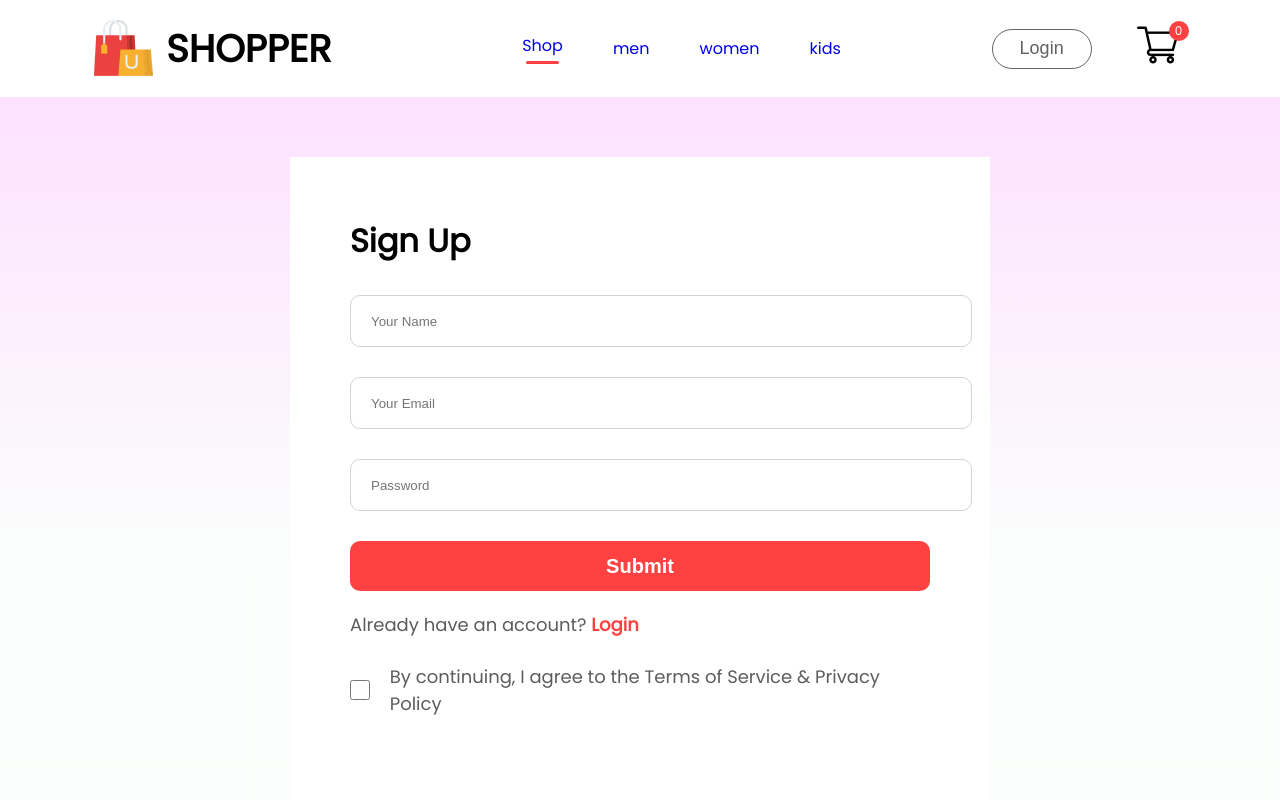
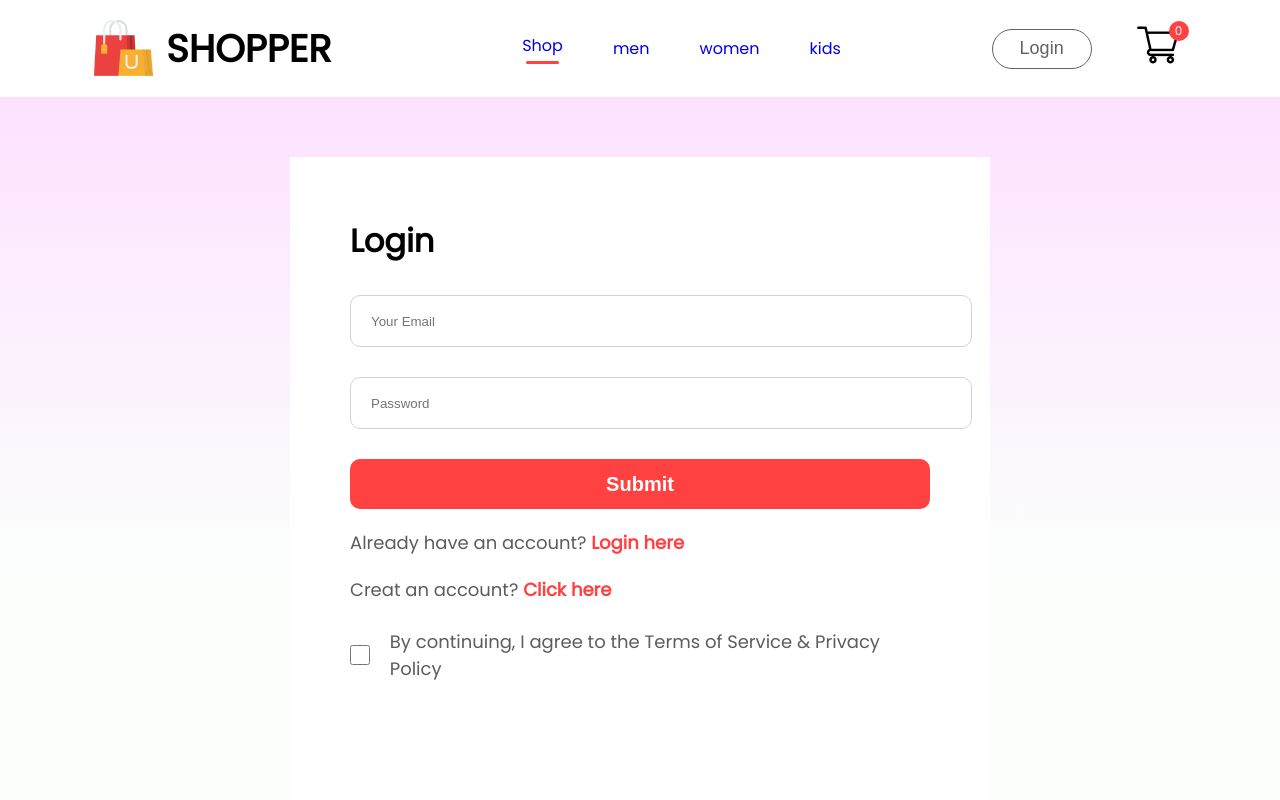
Before and after one commit to OmariMoaad/E-commerce, a React (Create React App) app in the folder frontend/: page /login in a window 1280 px wide. Shown: the top 800 px of the page. Built offline with nearby package versions, Linux system fonts and the light colour scheme.

Commit message:
add endpoint for user login

```diff
--- a/frontend/src/Pages/LoginSignup.jsx
+++ b/frontend/src/Pages/LoginSignup.jsx
@@ -1,23 +1,38 @@
-import React from "react";
+import React, { useState } from "react";
 import "./LoginSignup.css";
 const LoginSignup = () => {
+
+
+const [state, setState] = useState("Login");
+
+
+
+
+
+
   return (
     <div className="login-signup">
       <div className="loginSignUp-container">
-        <h1>Sign Up</h1>
+        <h1>{state}</h1>
         <div className="loginSingUp-fields">
-          <input type="text" placeholder="Your Name" />
+          {state === "Sign Up" ? (
+            <input type="text" placeholder="Your Name" />
+          ) : null}
           <input type="email" placeholder="Your Email" />
           <input type="password" placeholder="Password" />
         </div>
         <button>Submit</button>
         <p className="loginSignUp-login">
-          Already have an account? <span>Login</span>
+          Already have an account? <span>Login here</span>
+        </p>
+        <p className="loginSignUp-login">
+          Creat an account? <span>Click here</span>
         </p>
         <div className="loginSignUp-agree">
           <input type="checkbox" name="" id="" />
           <p>
-            By continuing, I agree to the <span>Terms of Service</span> & <span>Privacy Policy</span>
+            By continuing, I agree to the <span>Terms of Service</span> &{" "}
+            <span>Privacy Policy</span>
           </p>
         </div>
       </div>
```
Also changed, not shown: 1 other file (tests, documents, lock files or other folders).
